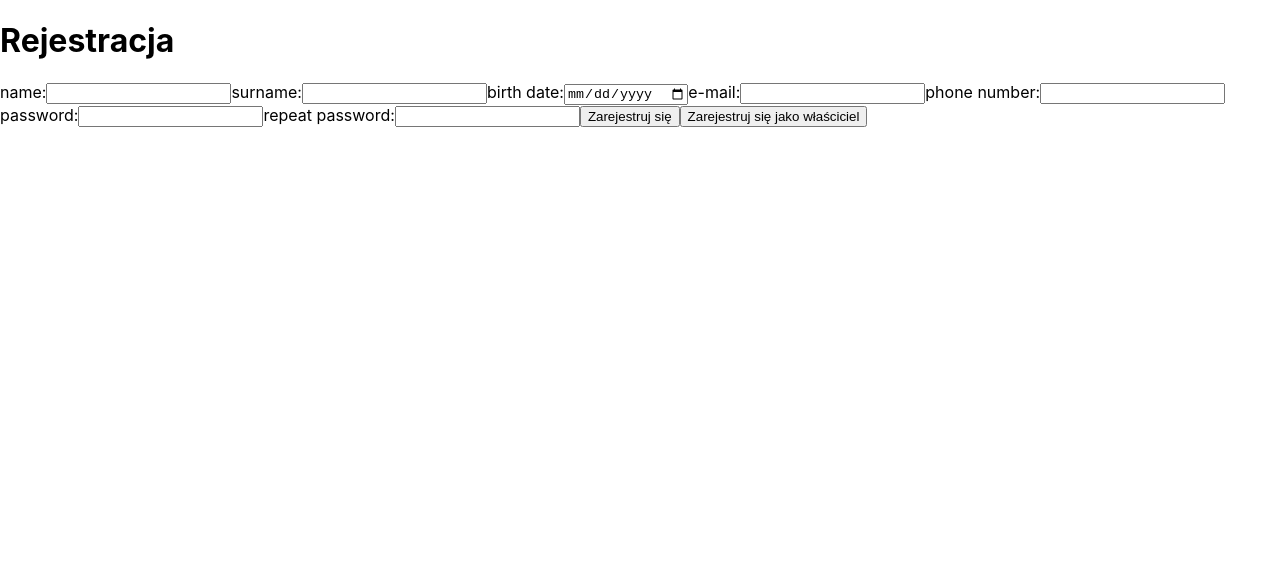
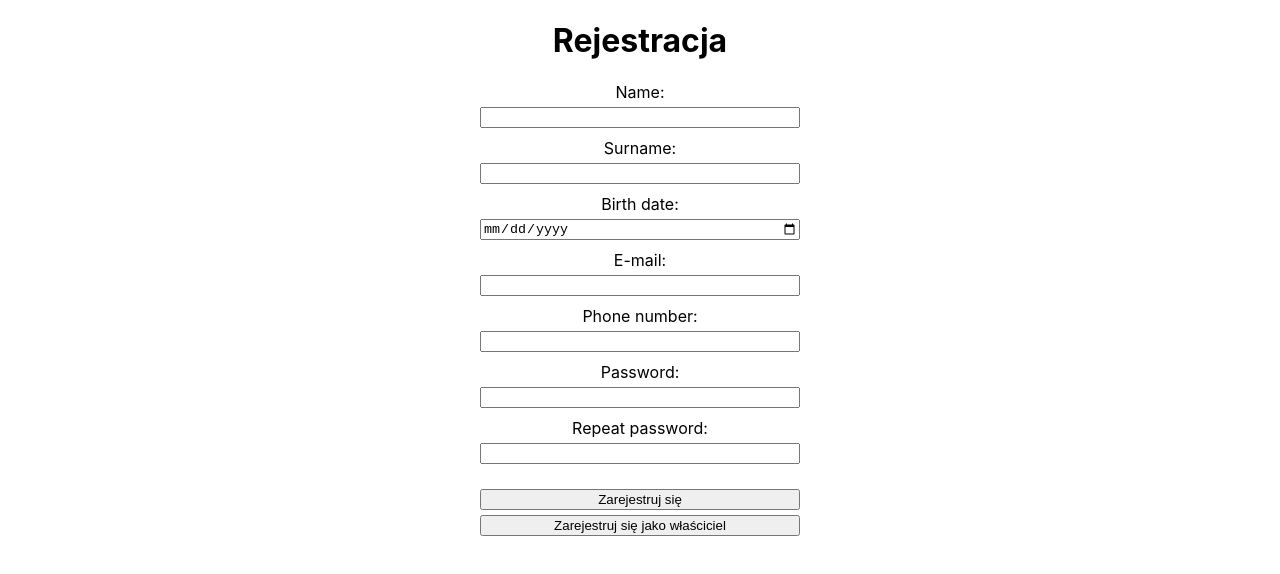
Before and after one commit to Reservant-inc/reservant-frontend, a React (Create React App) app in the folder reservant-frontend/: page /register in a window 1280 px wide. Shown: the top 574 px of the page. Built offline with nearby package versions, Linux system fonts and the light colour scheme.

Commit message:
add simple css

```diff
--- /dev/null
+++ b/reservant-frontend/src/components/auth/login/Login.css
@@ -0,0 +1,7 @@
+.container-login {
+    text-align: center;
+}
+
+.container-links {
+    text-align: center;
+}
--- a/reservant-frontend/src/components/auth/login/Login.tsx
+++ b/reservant-frontend/src/components/auth/login/Login.tsx
@@ -2,6 +2,7 @@ import React, { useEffect, useState } from "react";
 import { Link, useNavigate } from "react-router-dom";
 import InputField from "./InputField";
 import Cookies from "js-cookie";
+import './Login.css';
 
 const Login = ({ updateStatus }) => {
   const navigate = useNavigate();
--- /dev/null
+++ b/reservant-frontend/src/components/auth/register/RegisterForm.css
@@ -0,0 +1,31 @@
+.registerForm {
+    text-align: center;
+    display: flex;
+    flex-direction: column;
+    align-items: center;
+}
+
+.registerInput {
+    flex-direction: column;
+    display: flex;
+    width: 25%;
+}
+
+.registerInput label {
+    margin-bottom: 5px;
+}
+
+.registerInput input {
+    margin-bottom: 10px;
+}
+
+.registerButtons {
+    margin-top: 15px;
+    flex-direction: column;
+    display: flex;
+    width: 25%;
+}
+
+.registerButtons input {
+    margin-bottom: 5px;
+}
--- a/reservant-frontend/src/components/auth/register/RegisterForm.tsx
+++ b/reservant-frontend/src/components/auth/register/RegisterForm.tsx
@@ -1,5 +1,6 @@
-import React, {useState, useEffect} from "react"
-import RegisterValidator from "../../RegisterPage/RegisterValidator/RegisterValidator";
+import React, { useState, useEffect } from "react"
+import RegisterValidator from "../register/RegisterValidator";
+import './RegisterForm.css';
 
 interface UserProps {
     firstName: string,
@@ -17,10 +18,10 @@ interface onSubmitProps {
 }
 
 interface RegisterFormProps {
-    onSubmit: ({user, link, validate}: onSubmitProps) => void
+    onSubmit: ({ user, link, validate }: onSubmitProps) => void
 }
 
-export default function RegisterForm ({onSubmit}: RegisterFormProps) {
+export default function RegisterForm({ onSubmit }: RegisterFormProps) {
 
     const [firstName, setFirstName] = useState<string>("");
     const [lastName, setLastName] = useState<string>("");
@@ -72,70 +73,89 @@ export default function RegisterForm ({onSubmit}: RegisterFormProps) {
         setMessages([])
         console.log(messages)
         setCheck(true)
-        if(!(firstName.trim().length>0)){
+        if (!(firstName.trim().length > 0)) {
             setMessages([...messages, `pole "imię" nie może być puste`])
             setCheck(false)
         }
-        if(lastName.trim().length===0){
+        if (lastName.trim().length === 0) {
             setMessages([...messages, `pole "nazwisko" nie może być puste`])
             setCheck(false)
         }
-        if(birthDate.length===0){
+        if (birthDate.length === 0) {
             setMessages([...messages, `pole "data urodzenia" nie może być puste`])
             setCheck(false)
         }
-        if(/^[a-zA-Z0-9.!#$%&'*+/=?^_`{|}~-]+@[a-zA-Z0-9-]+(?:\.[a-zA-Z0-9-]+)*$/.test(email)){
+        if (/^[a-zA-Z0-9.!#$%&'*+/=?^_`{|}~-]+@[a-zA-Z0-9-]+(?:\.[a-zA-Z0-9-]+)*$/.test(email)) {
             setMessages([...messages, `podany e-mail jest niepoprawny`])
             setCheck(false)
         }
-        if(phoneNumber.length!=9){
+        if (phoneNumber.length != 9) {
             setMessages([...messages, `numer telefonu jest niepoprawny`])
             setCheck(false)
         }
-        if(password!=passwordRepeated){
+        if (password != passwordRepeated) {
             setMessages([...messages, `podane hasła muszą być zgodne`])
             setCheck(false)
         }
-        if(/^(?=.*[a-z])(?=.*[A-Z])(?=.*\d)[a-zA-Z\d]{8,}$/.test(password)){
+        if (/^(?=.*[a-z])(?=.*[A-Z])(?=.*\d)[a-zA-Z\d]{8,}$/.test(password)) {
             setMessages([...messages, `pole "hasło" musi zawierać: 8 znaków, w tym 1 duża litera, 1 mała litera i 1 cyfra`])
             setCheck(false)
         }
-        if(check)
+        if (check)
             return true;
         return false;
     }
 
-    return(
-        <div className="RegisterForm">
+    return (
+        <div className="registerForm">
             <h1>Rejestracja</h1>
 
             {/* <RegisterValidator messages={messages}/> */}
 
-            <label htmlFor="name">name:</label>
-            <input id="name" type="text" value={firstName} onChange={e => setFirstName(e.target.value)}/>
+            <div className="registerInput">
+                <label htmlFor="name">Name:</label>
+                <input id="name" type="text" value={firstName} onChange={e => setFirstName(e.target.value)} />
+            </div>
 
-            <label htmlFor="surname">surname:</label>
-            <input id="surname" type="text" value={lastName} onChange={e => setLastName(e.target.value)}/>
+            <div className="registerInput">
+                <label htmlFor="surname">Surname:</label>
+                <input id="surname" type="text" value={lastName} onChange={e => setLastName(e.target.value)} />
+            </div>
 
-            <label htmlFor="birthDate">birth date:</label>
-            <input id="birthDate" type="date"  onChange={e => setBirthDate(e.target.value)}/>
+            <div className="registerInput">
+                <label htmlFor="birthDate">Birth date:</label>
+                <input id="birthDate" type="date" onChange={e => setBirthDate(e.target.value)} />
+            </div>
 
-            <label htmlFor="email">e-mail:</label>
-            <input id="email" type="text" value={email}  onChange={e => setEmail(e.target.value)}/>
+            <div className="registerInput">
+                <label htmlFor="email">E-mail:</label>
+                <input id="email" type="text" value={email} onChange={e => setEmail(e.target.value)} />
+            </div>
 
-            <label htmlFor="number">phone number:</label>
-            {/* typ można zmienić na text, trzeba tylko pamiętać wtedy o trim() przy walidacji */}
-            <input id="number" type="text" value={phoneNumber} onChange={e => setPhoneNumber(e.target.value)}/>
+            <div className="registerInput">
+                <label htmlFor="number">Phone number:</label>
+                {/* typ można zmienić na text, trzeba tylko pamiętać wtedy o trim() przy walidacji */}
+                <input id="number" type="text" value={phoneNumber} onChange={e => setPhoneNumber(e.target.value)} />
+            </div>
 
-            <label htmlFor="password">password:</label>
-            <input id="password" type="text" value={password} onChange={e => setPassword(e.target.value)}/>
+            <div className="registerInput">
+                <label htmlFor="password">Password:</label>
+                <input id="password" type="text" value={password} onChange={e => setPassword(e.target.value)} />
+            </div>
 
-            <label htmlFor="passwordRepeated">repeat password:</label>
-            <input id="passwordRepeated" type="text" value={passwordRepeated} onChange={e => setPasswordRepeated(e.target.value)}/>
 
-            <input type="button" onClick={submitUser} value="Zarejestruj się"/>
-            {/* do ustalnia jeszcze gdzie wybieramy jako kto chce się ktoś rejestrować */}
-            <input type="button" onClick={submitOwner} value="Zarejestruj się jako właściciel"/>
+            <div className="registerInput">
+                <label htmlFor="passwordRepeated">Repeat password:</label>
+                <input id="passwordRepeated" type="text" value={passwordRepeated} onChange={e => setPasswordRepeated(e.target.value)} />
+            </div>
+
+
+            <div className="registerButtons">
+                <input type="button" onClick={submitUser} value="Zarejestruj się" />
+                {/* do ustalnia jeszcze gdzie wybieramy jako kto chce się ktoś rejestrować */}
+                <input type="button" onClick={submitOwner} value="Zarejestruj się jako właściciel" />
+            </div>
+
 
         </div>
     )
```
